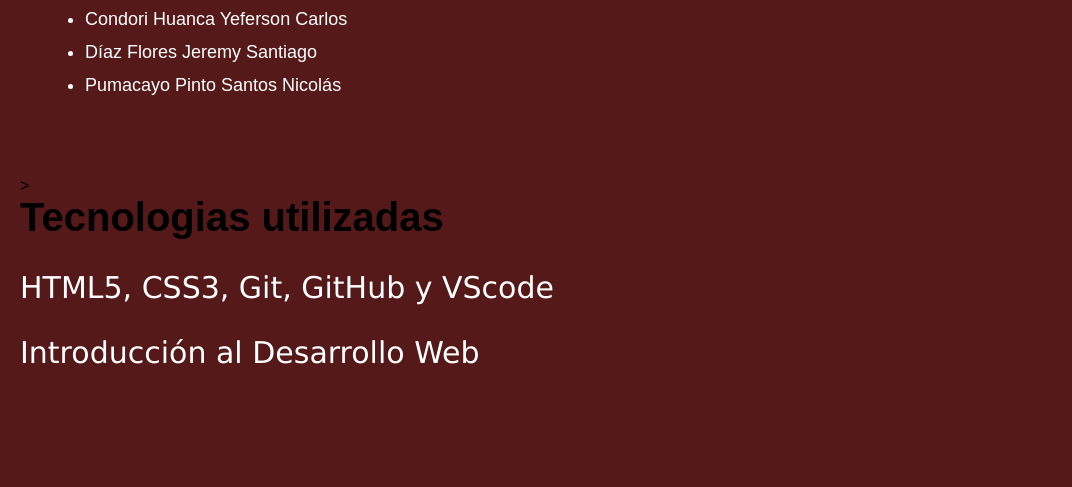
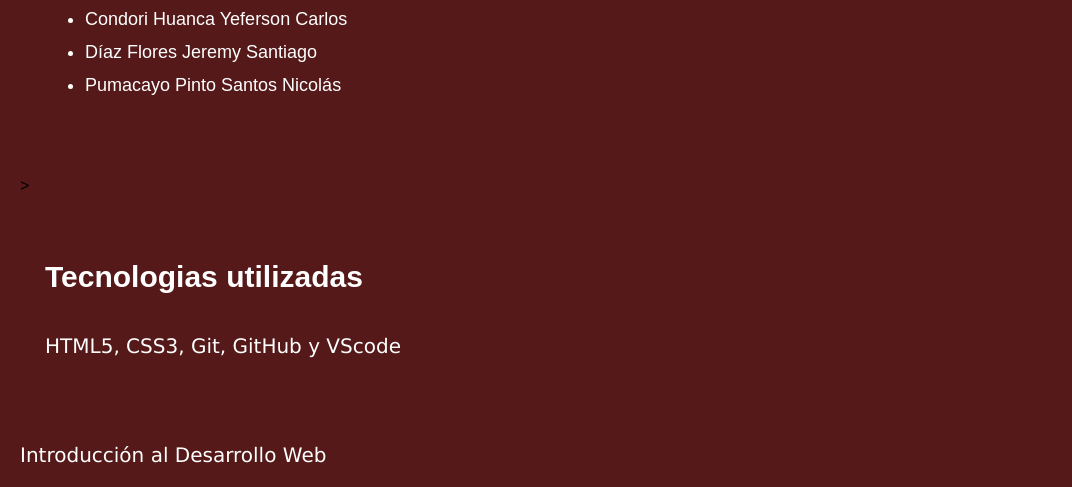
Before and after one commit to jdiazflor-sudo/WebColaborativa, a plain HTML site: page index.html in a window 1280 px wide. Shown: the part 550-1037 px from the top of the page, without its empty margins (0-1072 px from the left). Before the commit the page ends 950 px from the top, so only its background shows below. Drawn offline with Linux system fonts and the light colour scheme.

Commit message:
Modificacion estilos tecnologias

```diff
--- a/estilos.css
+++ b/estilos.css
@@ -81,3 +81,25 @@ p {
     font-size: 18px;
     margin-bottom: 12px;
 }
+/* Seccion "Tecnologias"*/
+h4 {
+    color: rgb(255, 255, 255);
+    font-size: 30px;
+    margin-top: 0;
+}
+p{
+  color: rgb(255, 255, 255);
+  font-family: Verdana, sans-serif;
+  font-size: 20px;
+}
+#tecnologias {
+    padding: 25px;
+    margin: 40px auto;
+}
+
+#tecnologias li {
+    color: rgb(255, 255, 255);
+    font-family: Arial, Helvetica, sans-serif;
+    font-size: 18px;
+    margin-bottom: 12px;
+}
--- a/index.html
+++ b/index.html
@@ -43,7 +43,7 @@
             </section>
             <!--seccion tecnologias utilizadas-->>
             <section id="tecnologias">
-                <h2>Tecnologias utilizadas</h2>
+                <h4>Tecnologias utilizadas</h4>
                 <p>HTML5, CSS3, Git, GitHub y VScode</p>
             </section>
 </section>
```
